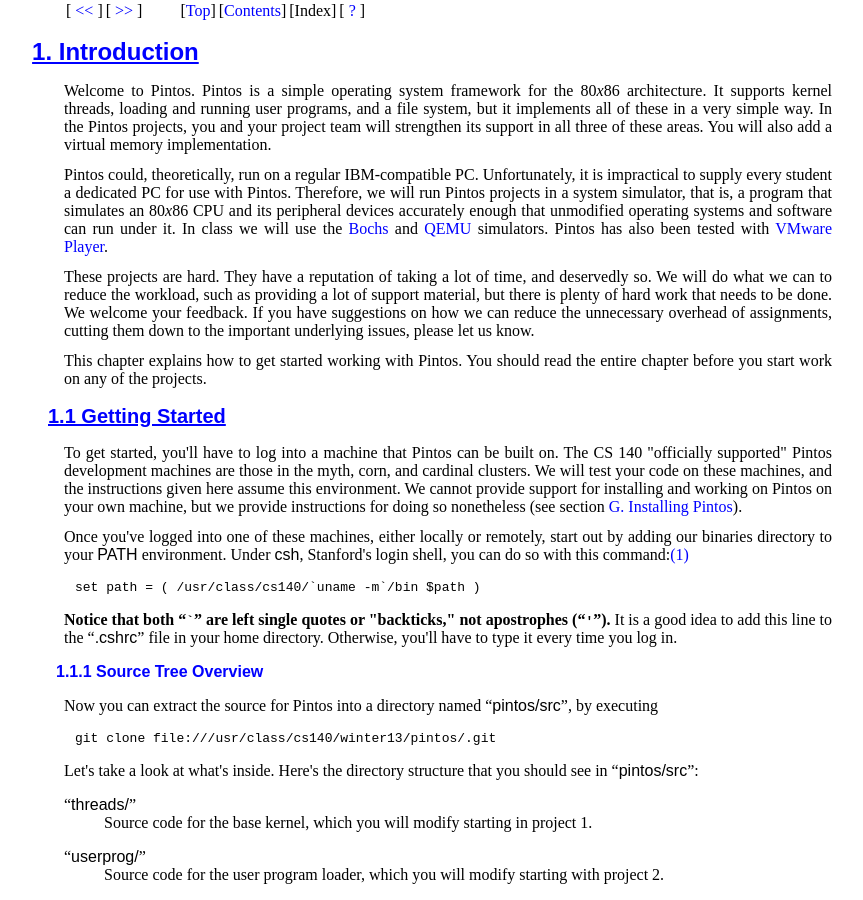
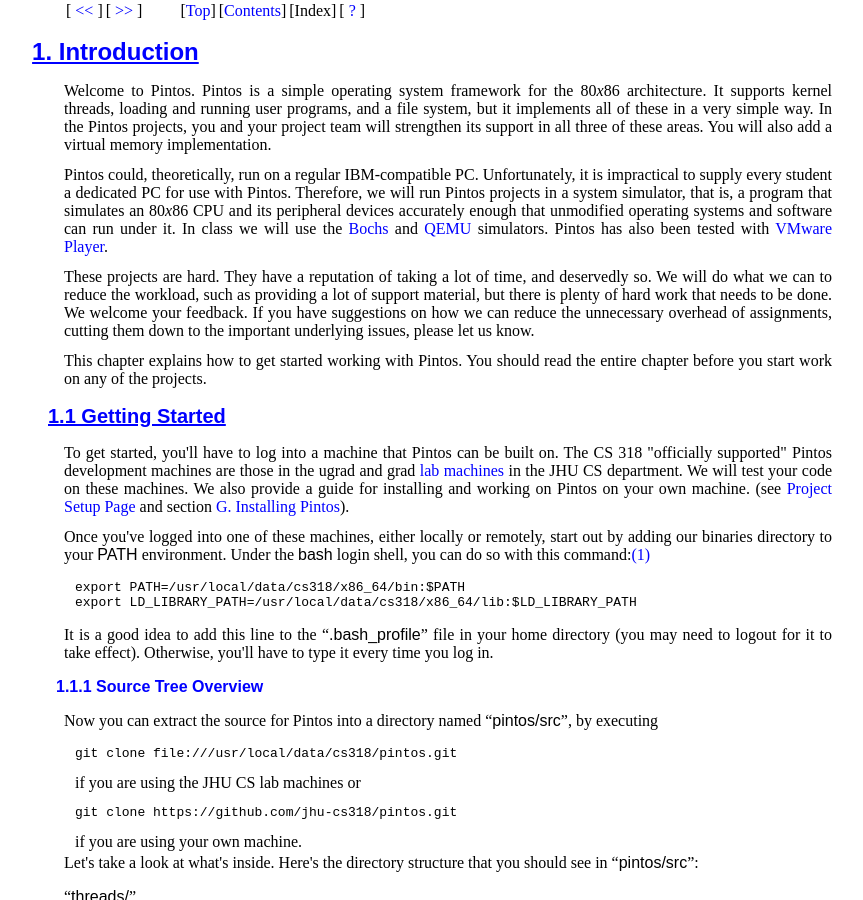
Before and after one commit to flyshark/jhu-cs318.github.io, a Jekyll site: the page project/pintos_1.html, which Jekyll copies as it is, in a window 1280 px wide and 900 px high. Shown: the whole window, without its empty margins (208-1071 px from the left). Built offline with Jekyll 4.4.1, drawn with Linux system fonts in a browser that asks for light colours; some of the changed text lies outside the part shown.

Commit message:
update project setup instruction

```diff
--- a/project/pintos_1.html
+++ b/project/pintos_1.html
@@ -86,26 +86,26 @@ projects.
 
 To get started, you'll have to log into a machine that Pintos can be
 built on.
-The CS 140 &quot;officially supported&quot; Pintos development machines are
-those in the myth, corn, and cardinal clusters.
-We will test your code on these machines, and the instructions given
-here assume this environment.  We cannot provide support for installing
-and working on Pintos on your own machine, but we provide instructions
-for doing so nonetheless (see section <A HREF="pintos_12.html#SEC163">G. Installing Pintos</A>).
+The CS 318 &quot;officially supported&quot; Pintos development machines are
+those in the ugrad and grad <A HREF="https://support.cs.jhu.edu/wiki/Category:Linux_Clients">lab machines</A> in the JHU CS department.
+We will test your code on these machines.  We also provide a guide
+for installing and working on Pintos on your own machine. (see
+<A HREF="https://cs.jhu.edu/~huang/cs318/fall17/project/setup.html">Project Setup Page</A>
+and section <A HREF="pintos_12.html#SEC163">G. Installing Pintos</A>).
 </P>
 <P>
 
 Once you've logged into one of these machines, either locally or
 remotely, start out by adding our binaries directory to your <CODE>PATH</CODE>
 environment.
-Under <CODE>csh</CODE>, Stanford's login shell, you can do so
+Under the <CODE>bash</CODE> login shell, you can do so
 with this command:<A NAME="DOCF1" HREF="pintos_fot.html#FOOT1">(1)</A>
-<TABLE><tr><td>&nbsp;</td><td class=example><pre>set path = ( /usr/class/cs140/`uname -m`/bin $path )
-</pre></td></tr></table><STRONG>Notice that both <Q><SAMP>`</SAMP></Q> are left single quotes or
-&quot;backticks,&quot; not apostrophes (<Q><SAMP>'</SAMP></Q>).</STRONG>
-It is a good idea to add this line to the <Q><TT>.cshrc</TT></Q> file
-in your home directory.  Otherwise, you'll have to type it every time
-you log in.
+<TABLE><tr><td>&nbsp;</td><td class=example><pre>
+export PATH=/usr/local/data/cs318/x86_64/bin:$PATH
+export LD_LIBRARY_PATH=/usr/local/data/cs318/x86_64/lib:$LD_LIBRARY_PATH
+</pre></td></tr></table> It is a good idea to add this line to the <Q><TT>.bash_profile</TT></Q>
+file in your home directory (you may need to logout for it to take effect).  Otherwise,
+you'll have to type it every time you log in.
 <P>
 
 <A NAME="Source Tree Overview"></A>
@@ -117,8 +117,11 @@ you log in.
 
 Now you can extract the source for Pintos into a directory named
 <Q><TT>pintos/src</TT></Q>, by executing
-<TABLE><tr><td>&nbsp;</td><td class=example><pre>git clone file:///usr/class/cs140/winter13/pintos/.git
-</pre></td></tr></table><P>
+<TABLE><tr><td>&nbsp;</td><td class=example><pre>git clone file:///usr/local/data/cs318/pintos.git
+</pre> if you are using the JHU CS lab machines or
+<pre>git clone https://github.com/jhu-cs318/pintos.git</pre>
+if you are using your own machine.
+</td></tr></table><P>
 
 Let's take a look at what's inside.  Here's the directory structure
 that you should see in <Q><TT>pintos/src</TT></Q>:
@@ -679,7 +682,7 @@ See section <A HREF="pintos_14.html#SEC169">License</A>, for details of the lice
 </P>
 <P>
 
-In the context of Stanford's CS 140 course, please respect the spirit
+In the context of JHU's CS 318 course, please respect the spirit
 and the letter of the honor code by refraining from reading any homework
 solutions available online or elsewhere.  Reading the source code for
 other operating system kernels, such as Linux or FreeBSD, is allowed,
--- a/project/pintos_9.html
+++ b/project/pintos_9.html
@@ -115,7 +115,7 @@ joins <VAR>B</VAR>, then <VAR>A</VAR> joins <VAR>C</VAR>), and so on.
 
 <TABLE><tr><td>&nbsp;</td><td class=example><pre>
                          +-----------------+
-                         |      CS 140     |
+                         |      CS 318     |
                          |  SAMPLE PROJECT |
                          | DESIGN DOCUMENT |
                          +-----------------+
```
Also changed, not shown: project/setup.md (+19 -12 lines), 5 other files.
